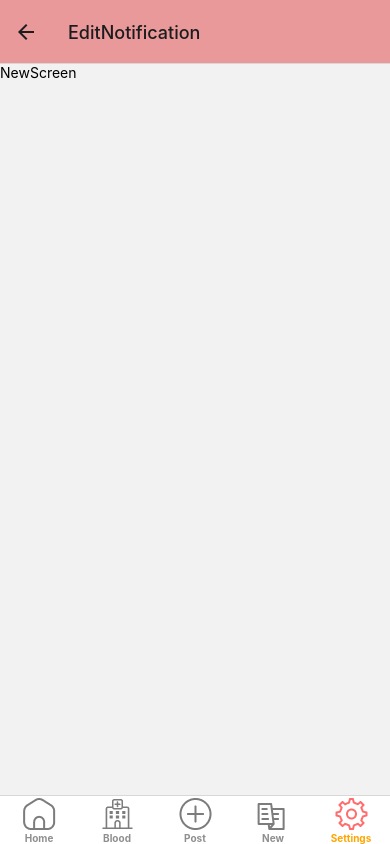
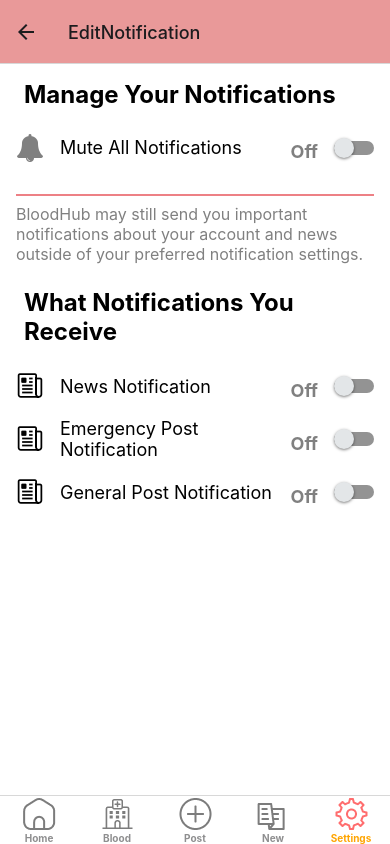
Before and after one commit to Phe-nix/BloodHubApp, a React Native app in the folder client/: screen /EditNotification in a window 390 px wide. Built offline with nearby package versions, Linux system fonts and the light colour scheme.

Commit message:
noti and address

```diff
--- a/client/package.json
+++ b/client/package.json
@@ -12,6 +12,7 @@
     "@ant-design/icons-react-native": "^2.3.2",
     "@ant-design/react-native": "^5.0.4",
     "@expo/vector-icons": "^13.0.0",
+    "@react-native-community/geolocation": "^3.1.0",
     "@react-native-community/viewpager": "^5.0.11",
     "@react-native-masked-view/masked-view": "^0.2.9",
     "@react-native-picker/picker": "^2.5.1",
@@ -26,8 +27,10 @@
     "react": "18.2.0",
     "react-native": "0.72.4",
     "react-native-camera-roll": "^0.0.29",
+    "react-native-elements": "^3.4.3",
     "react-native-gesture-handler": "^2.13.1",
     "react-native-linear-gradient": "^2.8.3",
+    "react-native-maps": "^1.7.1",
     "react-native-pager-view": "^6.2.1",
     "react-native-picker-select": "^8.1.0",
     "react-native-reanimated": "^3.5.4",
@@ -41,6 +44,7 @@
     "@tsconfig/react-native": "^3.0.2",
     "@types/jest": "^29.5.3",
     "@types/react": "^18.2.20",
+    "@types/react-native": "^0.72.3",
     "@types/react-test-renderer": "^18.0.0",
     "typescript": "^5.1.6"
   },
--- a/client/src/navigation/SettingNavigation.tsx
+++ b/client/src/navigation/SettingNavigation.tsx
@@ -46,7 +46,7 @@ const SettingNavigation = ({ navigation }: any) => {
       <tab.Screen name="Bookmark" component={BookmarkScreen} />
       <tab.Screen name="HelpCenter" component={HelpCenterScreen} />
       <tab.Screen name="About" component={AboutScreen} />
-      <tab.Screen name="Address" component={AddressScreen} />
+      <tab.Screen name="Edit My Address" component={AddressScreen} />
       <tab.Screen name="SignIn" component={SignInScreen} />
     </tab.Navigator>
   );
--- a/client/src/screens/Settings/AddressScreen.tsx
+++ b/client/src/screens/Settings/AddressScreen.tsx
@@ -1,11 +1,132 @@
-import { Text, View } from "react-native";
+import React, { useState } from "react";
+import {
+  Text,
+  View,
+  TextInput,
+  Button,
+  StyleSheet,
+  TouchableOpacity,
+} from "react-native";
+import MapView, { Marker } from "react-native-maps";
+import { FontAwesome } from "@expo/vector-icons";
 
-const NewScreen = () => {
-  return(
-    <View>
-      <Text>NewScreen</Text>
+const LocationScreen = () => {
+  const [address, setAddress] = useState("");
+  const [houseNo, setHouseNo] = useState("");
+  const [district, setDistrict] = useState("");
+  const [province, setProvince] = useState("");
+  const [region, setRegion] = useState({
+    latitude: 13.7563, // Latitude of Bangkok, Thailand
+    longitude: 100.5018, // Longitude of Bangkok, Thailand
+    latitudeDelta: 0.0922,
+    longitudeDelta: 0.0421,
+  });
+
+  const handleSave = () => {
+    // Handle form submission
+  };
+
+  return (
+    <View style={styles.container}>
+      <TextInput
+        style={styles.input}
+        placeholder="Address"
+        value={address}
+        onChangeText={(text) => setAddress(text)}
+      />
+      <TextInput
+        style={styles.input}
+        placeholder="House No. / Moo / Soi"
+        value={houseNo}
+        onChangeText={(text) => setHouseNo(text)}
+      />
+      <TextInput
+        style={styles.input}
+        placeholder="Sub-District / District"
+        value={district}
+        onChangeText={(text) => setDistrict(text)}
+      />
+      <TextInput
+        style={styles.input}
+        placeholder="Province / Country / Postal Code"
+        value={province}
+        onChangeText={(text) => setProvince(text)}
+      />
+      <View style={styles.panel}>
+        <View style={styles.panelContent}>
+          <FontAwesome
+            name="map-marker"
+            size={24}
+            color="#ED8085"
+            style={styles.icon}
+          />
+          <Text style={styles.panelText}>Place an accurate pin</Text>
+        </View>
+        <Text style={{ color: "white" }}>Click the map to adjust.</Text>
+      </View>
+
+      <MapView style={styles.map} region={region}>
+        {/* Add a marker for the selected location */}
+        <Marker coordinate={region} />
+      </MapView>
+      <TouchableOpacity style={styles.saveButton} onPress={handleSave}>
+        <Text style={styles.saveButtonText}>Save</Text>
+      </TouchableOpacity>
     </View>
   );
 };
 
-export default NewScreen;
+const styles = StyleSheet.create({
+  container: {
+    flex: 1,
+    backgroundColor: "white",
+  },
+  panel: {
+    backgroundColor: "rgba(237, 128, 133, 0.5)", // Pink color with opacity
+    width: "100%",
+    padding: 12,
+    marginTop: 12,
+    flexDirection: "column", // Stack children elements vertically
+    alignItems: "center", // Center horizontally
+  },
+  panelContent: {
+    flexDirection: "row", // Make children elements align horizontally
+    alignItems: "center", // Center vertically
+    marginBottom: 6, // Add spacing between content and the text below
+  },
+  icon: {
+    marginRight: 10, // Add spacing between icon and text
+  },
+  panelText: {
+    color: "#ED8085",
+    fontWeight: "bold",
+    fontSize: 18,
+  },
+  input: {
+    borderBottomColor: "lightgray",
+    borderBottomWidth: 1,
+    padding: 10,
+    marginBottom: 12,
+    fontSize: 16,
+  },
+  map: {
+    height: 400,
+    marginBottom: 15,
+  },
+  saveButton: {
+    backgroundColor: "#ED8085", // You can change the color as needed
+    borderRadius: 100,
+    alignItems: "center",
+    justifyContent: "center",
+    width: 350,
+    height: 55,
+    alignSelf: "center", // Center the button horizontally
+  },
+  saveButtonText: {
+    color: "white",
+    fontWeight: "bold",
+    fontSize: 18,
+  },
+});
+
+export default LocationScreen;
--- a/client/src/screens/Settings/EditAddressScreen.tsx
+++ b/client/src/screens/Settings/EditAddressScreen.tsx
@@ -15,7 +15,7 @@ const ProfileEditScreen = ({ navigation }: any) => {
           title="Change Location"
           buttonWidth={70}
           buttonHeight={15}
-          to="Address"
+          to="Edit My Address"
           navigation={navigation}
         />
     </View>
--- a/client/src/screens/Settings/EditNotificationScreen.tsx
+++ b/client/src/screens/Settings/EditNotificationScreen.tsx
@@ -1,11 +1,132 @@
-import { Text, View } from "react-native";
+import React, { useState } from "react";
+import { Text, View, StyleSheet } from "react-native";
+import { Icon, Switch } from "react-native-elements";
+import { Ionicons } from "@expo/vector-icons";
 
-const NewScreen = () => {
-  return(
-    <View>
-      <Text>NewScreen</Text>
+const ManageNotificationsScreen = () => {
+  const [isNotificationMuted, setNotificationMuted] = useState(false);
+  const [isNewsNotification, setNewsNotification] = useState(false);
+  const [isEmergencyPostNotification, setEmergencyPostNotification] = useState(false);
+  const [isGeneralPostNotification, setGeneralPostNotification] = useState(false);
+
+
+  const toggleNotificationMute = () => {
+    const newValue = !isNotificationMuted;
+    setNotificationMuted(newValue);
+    setNewsNotification(newValue);
+    setEmergencyPostNotification(newValue);
+    setGeneralPostNotification(newValue);
+  };
+
+  return (
+    <View style={styles.container}>
+      <Text style={styles.title}>Manage Your Notifications</Text>
+      <View style={styles.notificationSettingRow}>
+        <Icon
+          name="bell"
+          type="font-awesome"
+          color="gray"
+          size={28}
+          iconStyle={styles.bellIcon}
+        />
+        <Text style={styles.muteText}>Mute All Notifications</Text>
+        <Text style={styles.onOffText}>{isNotificationMuted ? "On" : "Off"}</Text>
+        <Switch
+          value={isNotificationMuted}
+          onValueChange={toggleNotificationMute}
+          color="#ED8085"
+        />
+      </View>
+      <View style={styles.notificationSetting}>
+        <Text style={styles.additionalText}>
+          BloodHub may still send you important notifications about your account
+          and news outside of your preferred notification settings.
+        </Text>
+      </View>
+      <Text style={styles.title}>What Notifications You Receive</Text>
+      <NotificationSettingRow
+        title="News Notification"
+        value={isNewsNotification}
+        onValueChange={setNewsNotification}
+      />
+      <NotificationSettingRow
+        title="Emergency Post Notification"
+        value={isEmergencyPostNotification}
+        onValueChange={setEmergencyPostNotification}
+      />
+      <NotificationSettingRow
+        title="General Post Notification"
+        value={isGeneralPostNotification}
+        onValueChange={setGeneralPostNotification}
+      />
     </View>
   );
 };
 
-export default NewScreen;
+const NotificationSettingRow = ({ title, value, onValueChange }:any) => {
+  return (
+    <View style={styles.notificationSettingRow}>
+      <Icon
+        name="newspaper-outline"
+        type="ionicon"
+        color="black"
+        size={28}
+        iconStyle={styles.bellIcon}
+      />
+      <Text style={styles.muteText}>{title}</Text>
+      <Text style={styles.onOffText}>{value ? "On" : "Off"}</Text>
+      <Switch
+        value={value}
+        onValueChange={onValueChange}
+        color="#ED8085"
+      />
+    </View>
+  );
+};
+
+const styles = StyleSheet.create({
+  container: {
+    flex: 1,
+    padding: 16,
+    backgroundColor: "white",
+  },
+  title: {
+    fontSize: 24,
+    fontWeight: "bold",
+    marginBottom: 24,
+    paddingLeft: 8,
+  },
+  notificationSetting: {
+    borderTopColor: "#ED8085",
+    borderTopWidth: 2,
+    marginBottom: 24,
+    marginTop: 16,
+  },
+  notificationSettingRow: {
+    flexDirection: "row",
+    alignItems: "center",
+    marginBottom: 16,
+  },
+  bellIcon: {
+    marginRight: 16,
+  },
+  muteText: {
+    flex: 1,
+    fontSize: 18,
+  },
+  onOffText: {
+    fontSize: 18,
+    fontWeight: "bold",
+    textAlign: "center",
+    marginTop: 8,
+    paddingRight: 16,
+    color: "gray",
+  },
+  additionalText: {
+    fontSize: 16,
+    color: "gray",
+    marginTop: 8,
+  },
+});
+
+export default ManageNotificationsScreen;
```
Also changed, not shown: client/src/screens/Settings/MyProfileScreen.tsx (+30 -15 lines), 2 other files (tests, documents, lock files or other folders).
